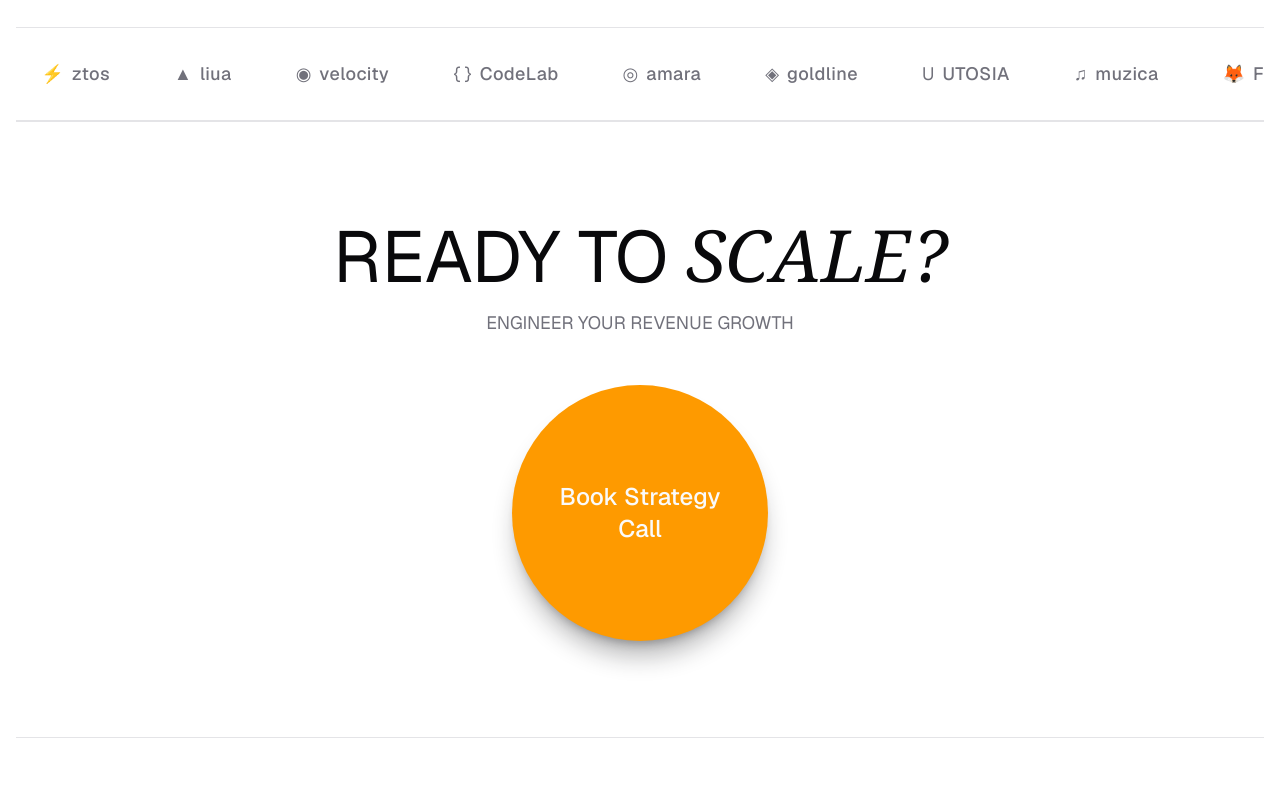
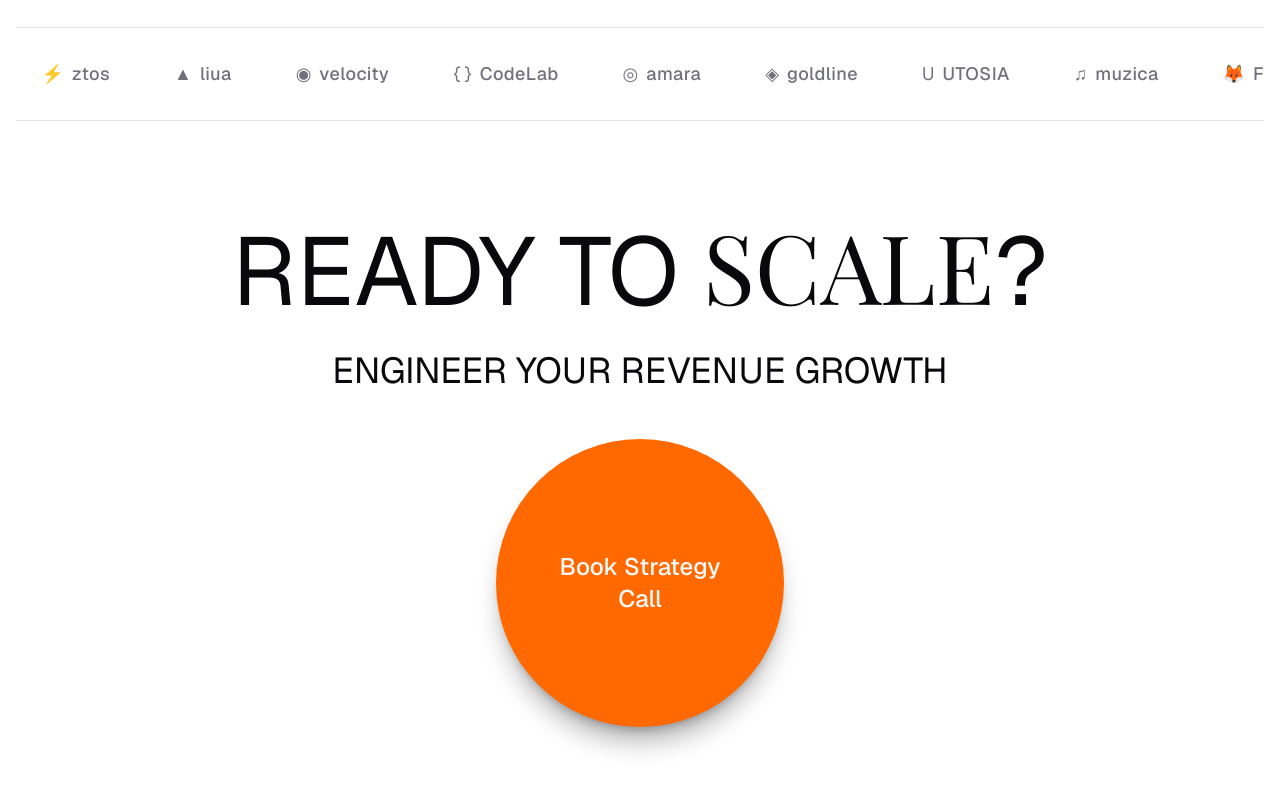
Before and after one commit to RifkyA911/Daya-Arsana, a Next.js app: page / in a window 1280 px wide. Shown: the part 2420-3220 px from the top of the page. Built offline with nearby package versions, Linux system fonts and the light colour scheme.

Commit message:
fix: cta ui

```diff
--- a/src/app/_components/CTA.tsx
+++ b/src/app/_components/CTA.tsx
@@ -5,6 +5,18 @@ import gsap from "gsap";
 import { ScrollTrigger } from "gsap/ScrollTrigger";
 import { Button } from "@/components/ui/button";
 import Link from "next/link";
+import { Playfair_Display } from "next/font/google";
+
+const playfair = Playfair_Display({
+  subsets: ["latin"],
+  weight: ["400"],
+  style: ["italic", "normal"],
+  display: "swap",
+  variable: "--font-playfair",
+  preload: true,
+  adjustFontFallback: false,
+  fallback: ["serif"],
+});
 
 gsap.registerPlugin(ScrollTrigger);
 
@@ -88,20 +100,20 @@ const CTA = () => {
   return (
     <section
       ref={sectionRef}
-      className="py-24 px-6 lg:px-12 bg-card border-y border-border"
+      className="py-24 px-6 lg:px-12 bg-card "
     >
-      <div className="max-w-4xl mx-auto text-center cta-content">
-        <h2 className="text-4xl md:text-5xl lg:text-7xl  mb-4">
-          READY TO <span className="font-serif italic">SCALE?</span>
+      <div className="mx-auto text-center cta-content">
+        <h2 className="text-4xl md:text-5xl lg:text-8xl 2k:text-[180px]! mb-4">
+          READY TO <span className={`${playfair.className} italic `}>SCALE</span>?
         </h2>
-        <p className="text-lg text-muted-foreground mb-12">
+        <p className="lg:text-4xl 2k:text-[80px]! mt-8 mb-12">
           ENGINEER YOUR REVENUE GROWTH
         </p>
 
         <Link href="https://wa.me/6285155394885" target="_blank" rel="noopener noreferrer">
           <Button
             ref={buttonRef}
-            className="w-64 h-64 rounded-full bg-amber-500 text-primary-foreground font-medium
+            className="my-8 w-72 h-72 rounded-full bg-orange-500 text-primary-foreground font-medium
           flex items-center justify-center mx-auto shadow-xl shadow-primary/30
           hover:shadow-2xl hover:shadow-primary/40 transition-shadow duration-300 cursor-pointer"
           >
```
